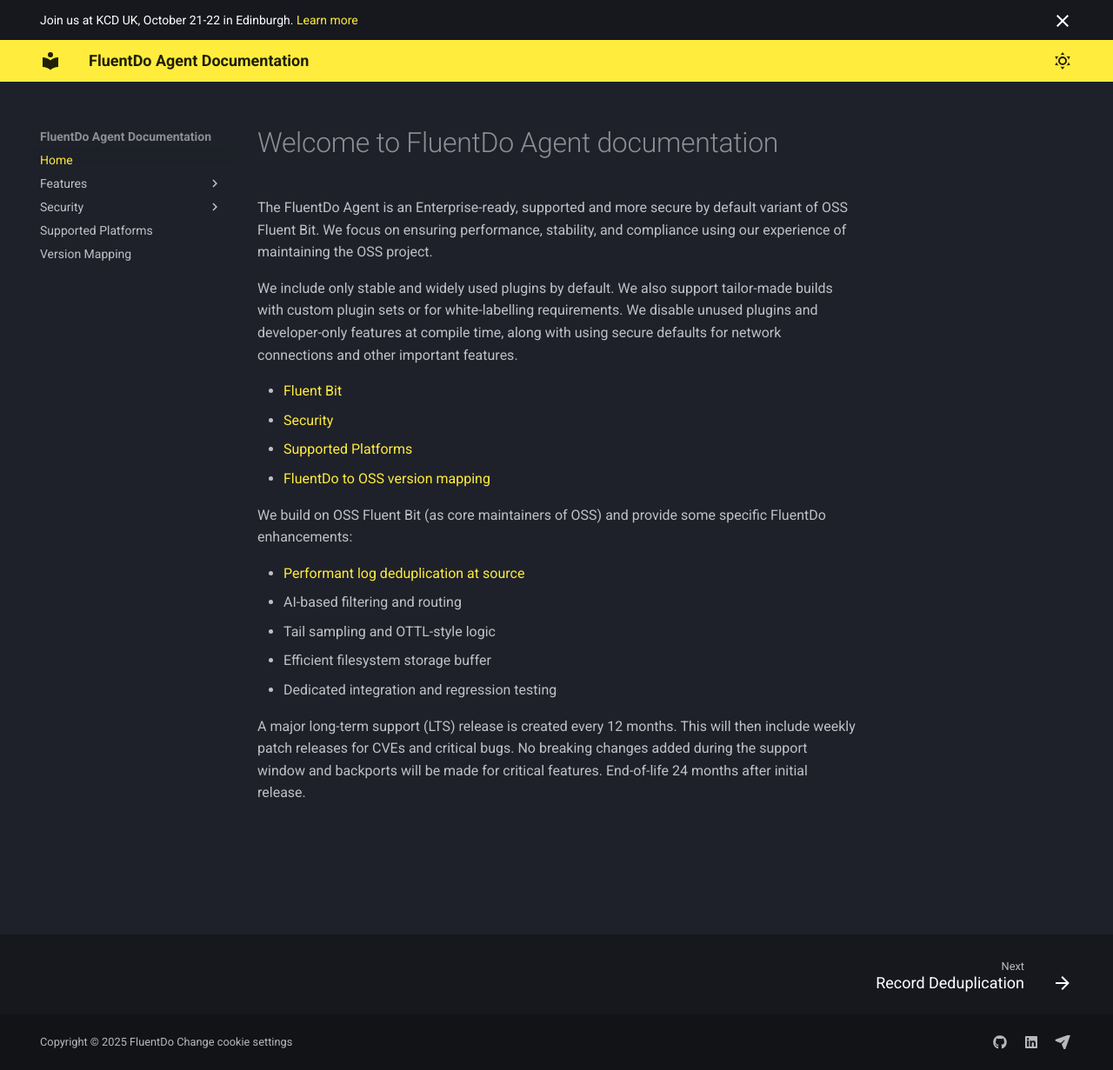
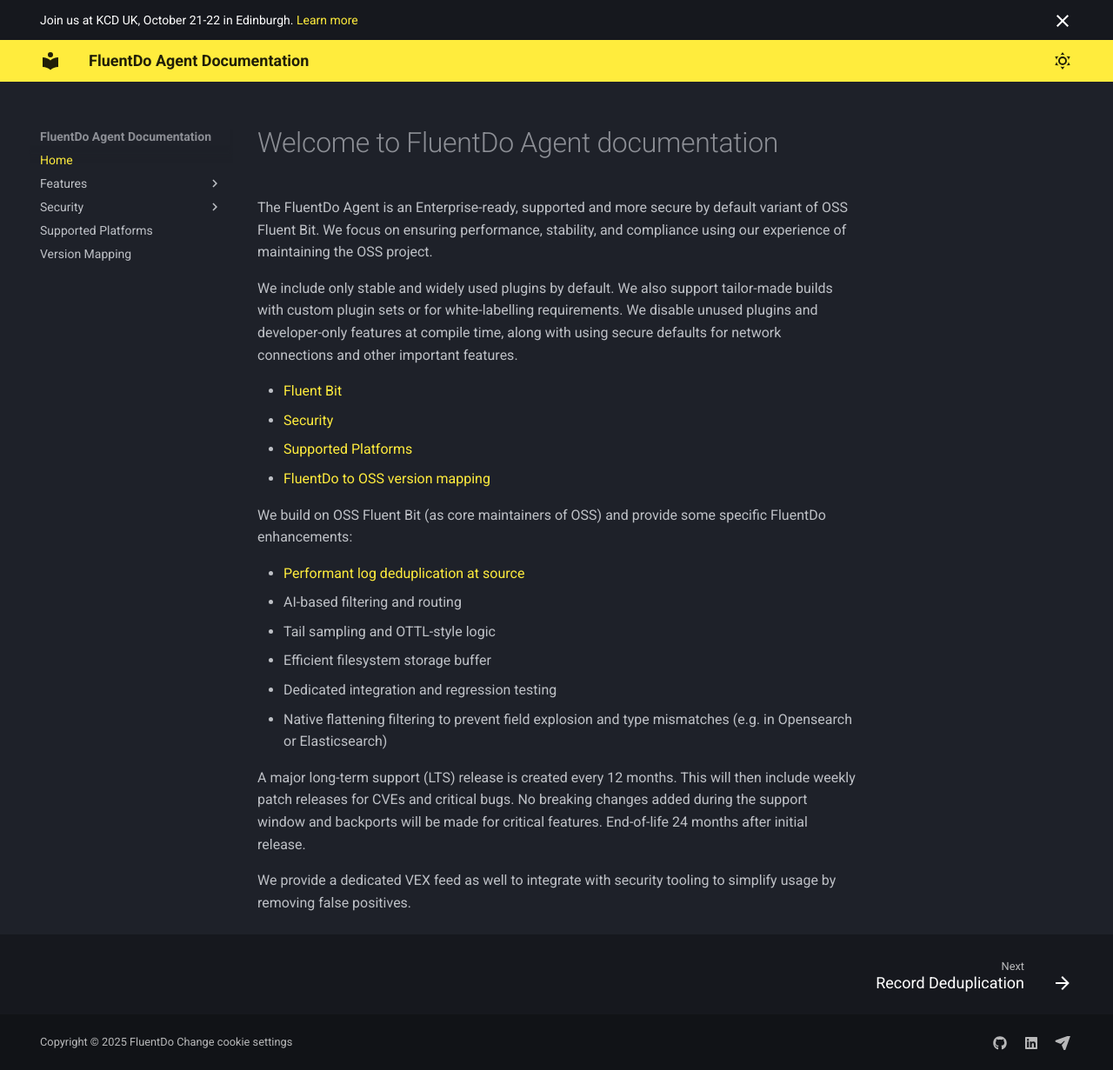
Before and after one commit to telemetryforge/documentation, an MkDocs documentation site: the page built from docs/index.md, in a window 1280 px wide and 1231 px high. Shown: the whole window at 87% size. Built offline with MkDocs 1.6.1 and Material for MkDocs 9.7.7, drawn with Linux system fonts in a browser that asks for light colours; plug-ins that fetch from the network failed and are left out.

Commit message:
Add flattening filter (#16)
Signed-off-by: Patrick Stephens <pat@fluent.do>

```diff
--- a/docs/index.md
+++ b/docs/index.md
@@ -19,8 +19,11 @@ We build on OSS Fluent Bit (as core maintainers of OSS) and provide some specifi
 - Tail sampling and OTTL-style logic
 - Efficient filesystem storage buffer
 - Dedicated integration and regression testing
+- Native flattening filtering to prevent field explosion and type mismatches (e.g. in Opensearch or Elasticsearch)
 
 A major long-term support (LTS) release is created every 12 months.
 This will then include weekly patch releases for CVEs and critical bugs.
 No breaking changes added during the support window and backports will be made for critical features.
 End-of-life 24 months after initial release.
+
+We provide a dedicated VEX feed as well to integrate with security tooling to simplify usage by removing false positives.
```
